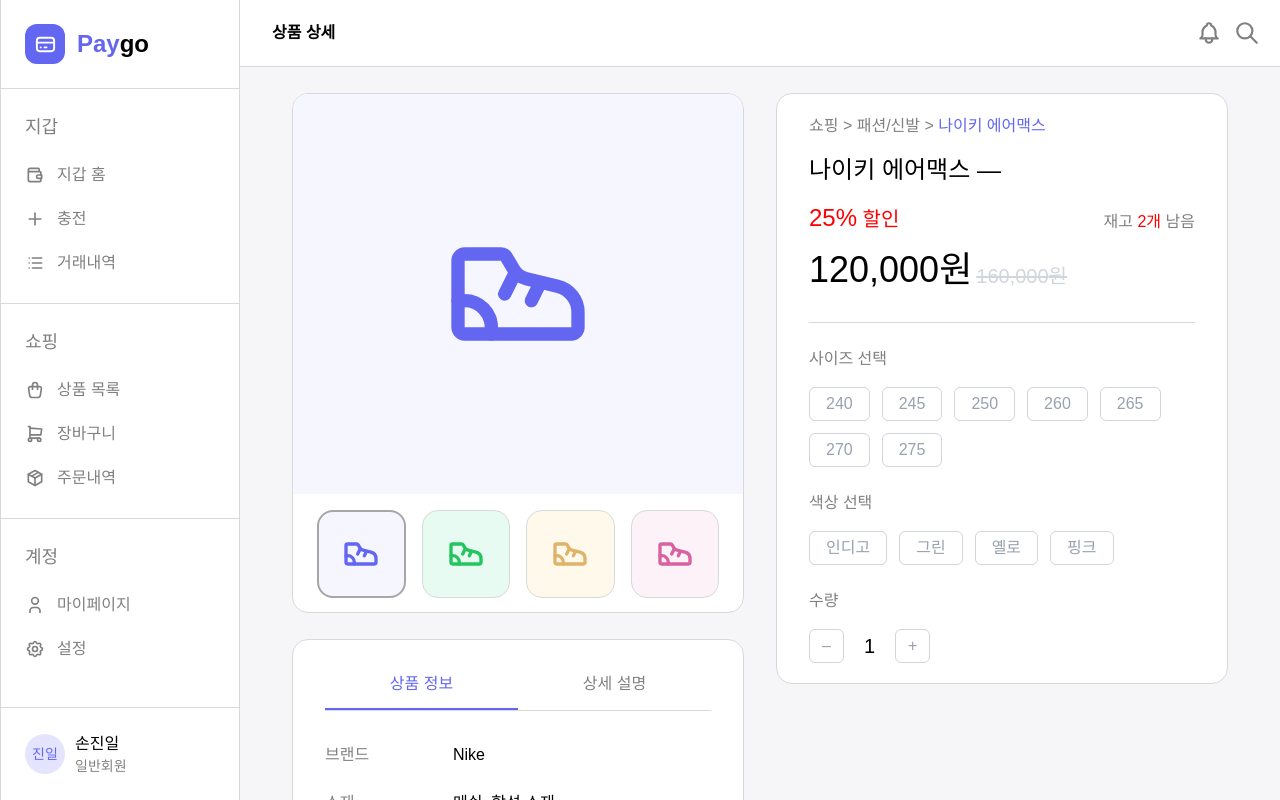
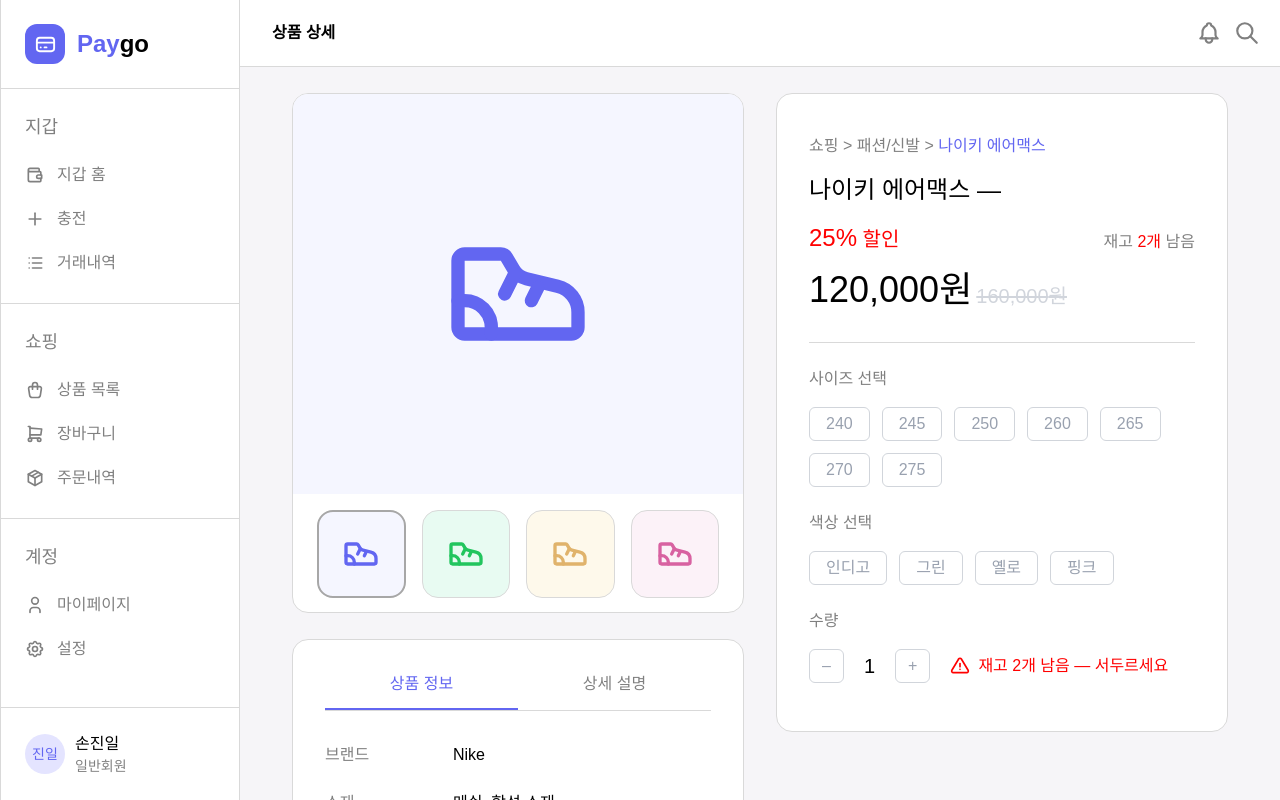
Before and after one commit to JinIleSon/paygo, a React (Vite) app in the folder paygo-frontent/: page /shopping/product-detail in a window 1280 px wide. Built offline with nearby package versions, Linux system fonts and the light colour scheme.

Commit message:
feat: 상품 상세 페이지 내 pt, pb 조정 및 stock 2개 이하 시 경고문 추가

```diff
--- a/paygo-frontent/src/pages/shopping/ProductDetailPage.tsx
+++ b/paygo-frontent/src/pages/shopping/ProductDetailPage.tsx
@@ -1,4 +1,4 @@
-import { IconShoe } from '@tabler/icons-react';
+import { IconAlertTriangle, IconShoe } from '@tabler/icons-react';
 import Card from '../../components/common/Card';
 import { useState } from 'react';
 import SelectCard from '../../components/common/SelectCard';
@@ -136,7 +136,7 @@
                     </div>
                 </div>
                 <div className="min-w-1/2">
-                    <Card>
+                    <Card className="pt-10 pb-12">
                         <div className="flex flex-col gap-4 font-medium">
                             <div className="text-[gray]">
                                 쇼핑 &gt; {product.itemClassification} &gt;{' '}
@@ -238,6 +238,12 @@
                                         >
                                             +
                                         </Button>
+                                        {product.stock <= 2 &&
+                                            <div className="flex items-center gap-2 text-[red]">
+                                                <IconAlertTriangle size={20} />
+                                                <div>재고 {product.stock}개 남음 — 서두르세요</div>
+                                            </div>
+                                        }
                                     </div>
                                 </div>
                             </div>
```
